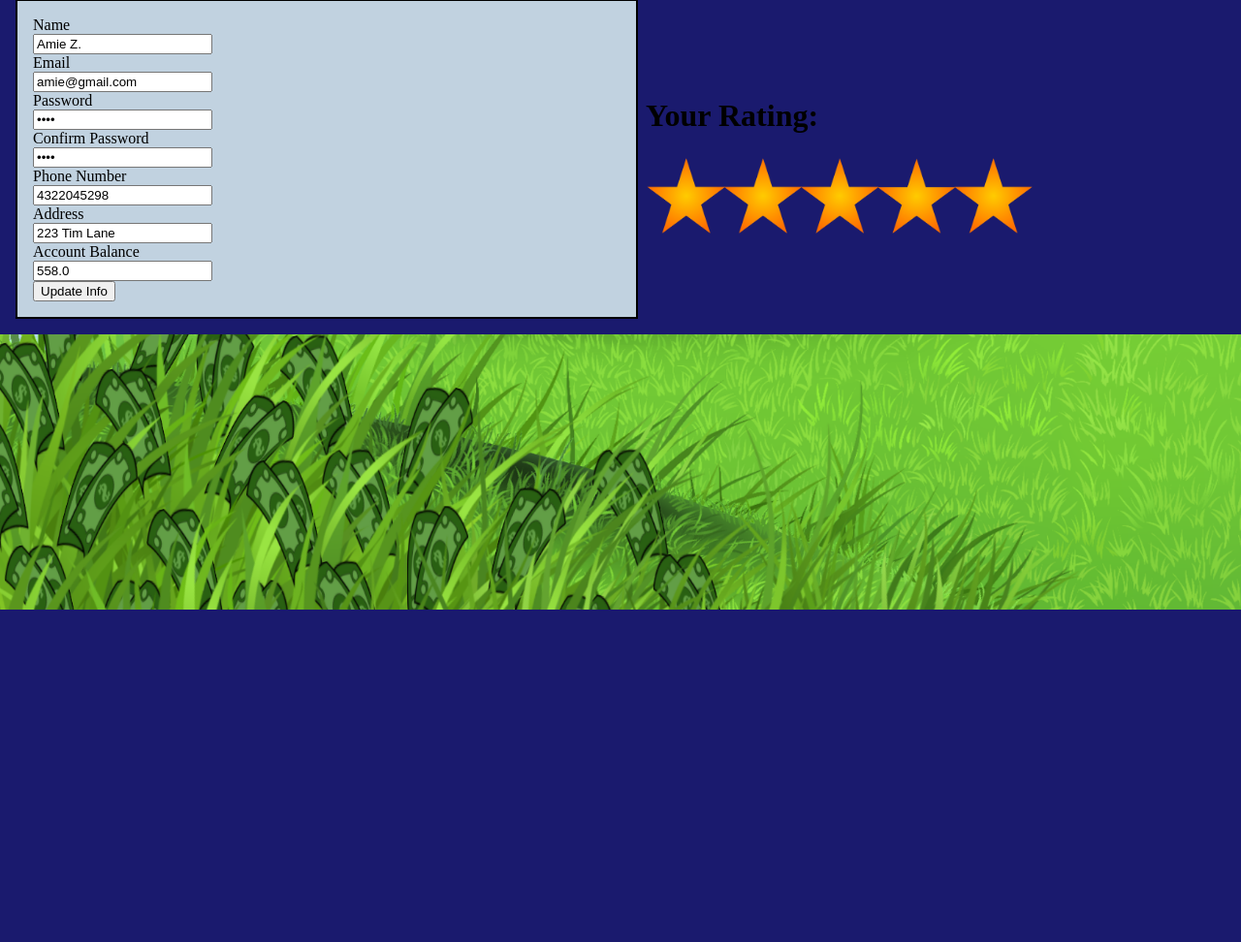
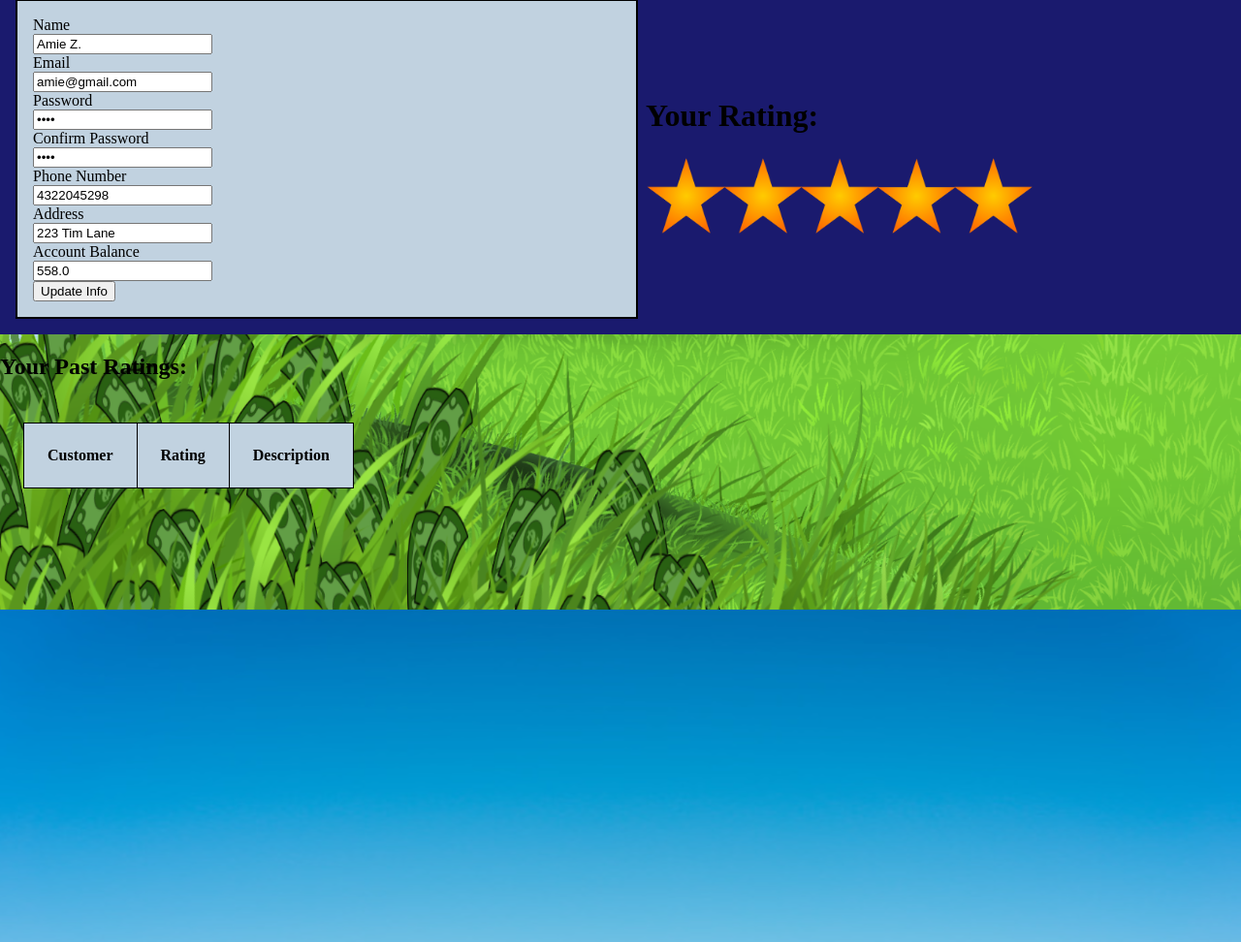
Before and after one commit to andrewObrien98/6-CS3450, a Django app: page /moneyLawndering/2/ in a window 1280 px wide. Shown: the part 171-1143 px from the top of the page at 97% size. Before the commit the page ends 800 px from the top, so only its background shows below. Run offline with Django 4.2, Linux system fonts and the light colour scheme; data comes from the database, SQL or seed files in the repository; lists and menus that the app fills with data are empty.

Commit message:
Added reviews info to account page

```diff
--- a/app/cs3450/moneyLawndering/static/moneyLawndering/style.css
+++ b/app/cs3450/moneyLawndering/static/moneyLawndering/style.css
@@ -14,6 +14,7 @@
   background-repeat: no-repeat;
   background-size: cover;
   height: 100vh;
+  background-attachment: fixed;
 }
 
 .navBar {
--- a/app/cs3450/moneyLawndering/templates/moneyLawndering/account.html
+++ b/app/cs3450/moneyLawndering/templates/moneyLawndering/account.html
@@ -85,5 +85,24 @@
             {% endif %}
         </div>
     </div>
+    <div>
+        <h2>Your Past Ratings:</h2>
+    </div>
+    <div class="table-div">
+        <table id="review-table">
+            <tr>
+                <th>Customer</th>
+                <th>Rating</th>
+                <th>Description</th>
+            </tr>
+            {% for review in reviews %}
+                <tr>
+                    <th>{{review.customer}}</th>
+                    <th>{{review.rating}}</th>
+                    <th>{{review.description}}</th>
+                </tr>
+            {% endfor %}
+        </table>
+    </div>
 </body>
 </html>
--- a/app/cs3450/moneyLawndering/views.py
+++ b/app/cs3450/moneyLawndering/views.py
@@ -75,7 +75,15 @@ def updateUser(request, user_id):
 
 def account(request, user_id):
     user = get_object_or_404(User, pk=user_id)
-    context = {'user': user}
+    reviews = []
+    if user.type == 0:
+        reviews = WorkerReview.objects.filter(worker=user)
+    elif user.type == 2:
+        reviews = CustomerReview.objects.filter(customer=user)
+
+    for review in reviews:
+        review.customer = User.objects.get(pk=review.customer)
+    context = {'user': user, 'reviews': reviews}
     return render(request, 'moneyLawndering/account.html', context)
 
 def publicListing(request, user_id):
```
